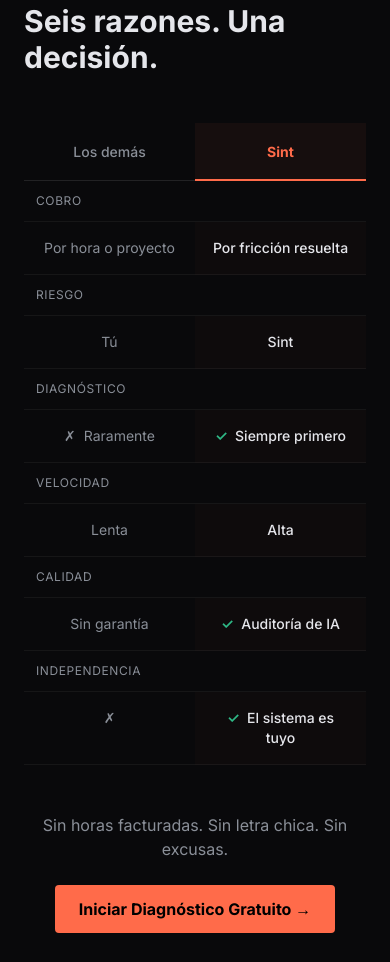
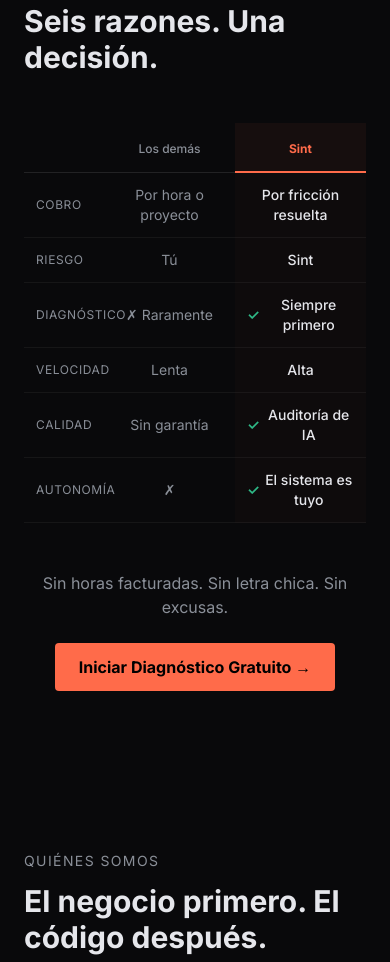
Before and after one commit to JoseSebaLM/SINT, a Next.js app: page / in a window 390 px wide. Shown: the part 6700-7662 px from the top of the page. Built offline with nearby package versions, Linux system fonts and the light colour scheme.

Commit message:
fix: tabla diferenciación responsive en mobile

```diff
--- a/app/sections/Diferenciacion.tsx
+++ b/app/sections/Diferenciacion.tsx
@@ -54,7 +54,7 @@
     sint: "✓ Auditoría de IA",
   },
   {
-    label: "Independencia",
+    label: "Autonomía",
     otros: "✗",
     fabrica: "✗",
     consultora: "✗",
@@ -116,23 +116,23 @@
           Seis razones. Una decisión.
         </motion.h2>
 
-        {/* Tabla comparativa - Mobile: 2 columnas, Desktop: 5 columnas */}
+        {/* Tabla comparativa */}
         <motion.div
-          className="overflow-x-auto -mx-6 px-6 md:mx-0 md:px-0"
           initial={{ opacity: 0, y: 20 }}
           whileInView={{ opacity: 1, y: 0 }}
           viewport={{ once: true }}
           transition={{ duration: 0.5, delay: 0.2 }}
         >
-          {/* Versión Mobile: 2 columnas */}
+          {/* Versión Mobile: 3 columnas (etiqueta | otros | sint) */}
           <div className="md:hidden">
             {/* Header de la tabla mobile */}
-            <div className="grid grid-cols-2 gap-0">
-              <div className="p-4 border-b border-white/10 text-center">
-                <span className="text-[#8A8F98] text-sm font-medium">Los demás</span>
+            <div className="grid grid-cols-[80px_1fr_1fr] gap-0">
+              <div className="p-3 border-b border-white/10" />
+              <div className="p-3 border-b border-white/10 text-center">
+                <span className="text-[#8A8F98] text-xs font-medium">Los demás</span>
               </div>
-              <div className="p-4 border-b-2 border-[#FF6B4A] bg-[#FF6B4A]/5 text-center">
-                <span className="text-[#FF6B4A] text-sm font-bold">Sint</span>
+              <div className="p-3 border-b-2 border-[#FF6B4A] bg-[#FF6B4A]/5 text-center">
+                <span className="text-[#FF6B4A] text-xs font-bold">Sint</span>
               </div>
             </div>
 
@@ -140,22 +140,22 @@
             {tableData.map((row, index) => (
               <motion.div
                 key={row.label}
-                className="grid grid-cols-2 gap-0"
+                className="grid grid-cols-[80px_1fr_1fr] gap-0"
                 initial={{ opacity: 0, y: 10 }}
                 whileInView={{ opacity: 1, y: 0 }}
                 viewport={{ once: true }}
-                transition={{ duration: 0.4, delay: 0.1 * index }}
+                transition={{ duration: 0.4, delay: 0.05 * index }}
               >
-                {/* Label de fila - full width en mobile */}
-                <div className="col-span-2 p-3 border-b border-white/5 text-[#8A8F98] text-xs uppercase tracking-wider">
+                {/* Etiqueta de fila - columna fija */}
+                <div className="p-3 border-b border-white/5 text-[#8A8F98] text-xs uppercase tracking-wider flex items-center">
                   {row.label}
                 </div>
                 {/* Los demás */}
-                <div className="p-4 border-b border-white/5 text-[#8A8F98] text-sm text-center">
+                <div className="p-3 border-b border-white/5 text-[#8A8F98] text-sm text-center flex items-center justify-center">
                   {renderCell(row.otros)}
                 </div>
                 {/* Sint - destacado */}
-                <div className="p-4 border-b border-white/5 bg-[#FF6B4A]/[0.02] text-[#E5E6EB] text-sm text-center font-medium">
+                <div className="p-3 border-b border-white/5 bg-[#FF6B4A]/[0.02] text-[#E5E6EB] text-sm text-center font-medium flex items-center justify-center">
                   {renderCell(row.sint)}
                 </div>
               </motion.div>
```
